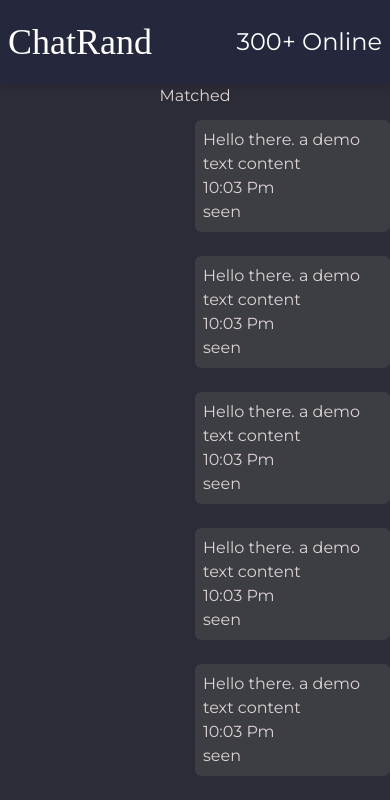
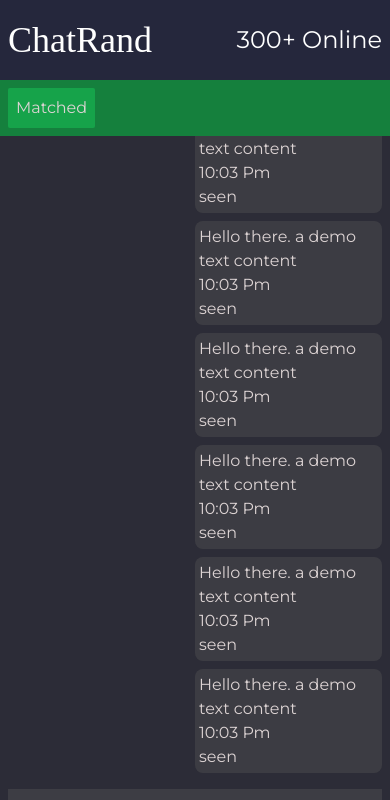
Before and after one commit to ChatRand/chatrand-frontend, a React (Create React App) app: page / in a window 390 px wide. Shown: the top 800 px of the page. Built offline with nearby package versions, Linux system fonts and the light colour scheme; a web font is replaced by a local one.

Commit message:
UI almost done

```diff
--- a/package.json
+++ b/package.json
@@ -36,6 +36,7 @@
     ]
   },
   "devDependencies": {
+    "@tailwindcss/forms": "^0.4.0",
     "autoprefixer": "^10.4.2",
     "postcss": "^8.4.7",
     "tailwindcss": "^3.0.23"
--- a/public/index.html
+++ b/public/index.html
@@ -27,6 +27,13 @@
     <title>ChatRand</title>
   </head>
   <body>
+    <style>
+      * {
+        padding: 0;
+        margin: 0;
+        box-sizing: border-box;
+      }
+    </style>
     <noscript>You need to enable JavaScript to run this app.</noscript>
     <div id="root"></div>
     <!--
--- a/src/App.css
+++ b/src/App.css
@@ -1,5 +1,5 @@
 ::-webkit-scrollbar {
-  width: 8px;
+  width: 6px;
 }
 
 ::-webkit-scrollbar-track {
@@ -17,18 +17,41 @@
   cursor: pointer;
 }
 
-
-body {
+* {
   margin: 0;
   padding: 0;
   box-sizing: border-box;
 }
 
 .app {
-  height: 100vh;
+  min-height: 100vh;
   width: 100vw;
+
+  /* min-height: -webkit-fill-available; */
   position: relative;
 
-  display: grid;
-  grid-template-rows: 10vh auto;
+  display: flex;
+  flex-direction: column;
 }
+
+.navbar {
+  height: 5em;
+  width: 100%;
+}
+
+.chat-place {
+  display: flex;
+  flex-direction: column;
+  height: calc(100vh - 5em);
+  position: relative;
+}
+
+.chat-list {
+  overflow-y: scroll;
+  width: 100%;
+}
+
+.chat-message {
+  /* align-self: flex-end; */
+  justify-self: flex-end;
+}
--- a/src/components/Chat/ChatList.js
+++ b/src/components/Chat/ChatList.js
@@ -1,7 +1,20 @@
+import { useEffect, useRef } from "react";
 import ChatMessage from "./ChatMessage";
 const ChatList = () => {
+  const bottom = useRef(null);
+
+  const scrollToBottom = () => {
+    bottom.current?.scrollIntoView({
+      behaviour: 'smooth'
+    })
+  }
+
+  useEffect(() => {
+    scrollToBottom()
+  })
+
   return (
-    <div className="overflow-auto w-full flex flex-col">
+    <div className="chat-list pl-2 pr-2 lg:pl-20 lg:pr-20">
       <ChatMessage />
       <ChatMessage />
       <ChatMessage />
@@ -21,6 +34,7 @@ const ChatList = () => {
       <ChatMessage />
       <ChatMessage />
       <ChatMessage />
+      <div ref={bottom}></div>
     </div>
   )
 }
--- a/src/components/Chat/ChatMessage.js
+++ b/src/components/Chat/ChatMessage.js
@@ -1,6 +1,6 @@
 const ChatMessage = () => {
   return (
-    <div className="bg-messagecolor1 max-w-[50%] self-end p-2 rounded-md mb-3 mt-3">
+    <div className="mt-2 mb-2 bg-messagecolor1 max-w-[50%] rounded-lg p-1 chat-message">
       <div>
         Hello there. a demo text content
       </div>
--- a/src/components/Chat/ChatPlace.js
+++ b/src/components/Chat/ChatPlace.js
@@ -4,7 +4,7 @@ import Status from './Status';
 
 const ChatPlace = () => {
   return (
-    <div className="chat-place flex flex-col items-center">
+    <div className="chat-place">
       <Status />
       <ChatList />
       <InputBox />
--- a/src/components/Chat/InputBox.js
+++ b/src/components/Chat/InputBox.js
@@ -1,7 +1,7 @@
 const InputBox = () => {
   return (
-    <div className="w-full">
-      <textarea name="chat" className="w-full">
+    <div className="input-box pl-2 pr-2 lg:pl-20 lg:pr-20">
+      <textarea name="chat" placeholder="Message..." className="w-full resize-none border-none bg-messagecolor1 mt-2 form-textarea h-12">
 
       </textarea>
     </div>
--- a/src/components/Chat/Status.js
+++ b/src/components/Chat/Status.js
@@ -1,6 +1,8 @@
 const Status = () => {
   return (
-    <h3 className="bg-green rounded-md">Matched</h3>
+   <div className="status bg-green-700 p-2 items-center justify-center pl-2 pr-2 lg:pl-20 lg:pr-20">
+     <h3 className="w-min rounded-sm p-2 bg-green-600">Matched</h3>
+   </div>
   )
 }
 
--- a/src/components/Navigation/NavBar.js
+++ b/src/components/Navigation/NavBar.js
@@ -1,8 +1,8 @@
 const NavBar = () => {
   return (
-    <nav className="bg-primary w-screen navbar drop-shadow-md">
-      <h3 className="text-white ml-2 text-4xl font-chatrand  sm:text-5xl sm:ml-20">ChatRand</h3>
-      <div className="online-count text-white mr-2 text-2xl sm:text-3xl sm:mr-20">300+ Online</div>
+    <nav className="bg-primary w-screen navbar pl-2 pr-2 sm:pl-20 sm:pr-20 shadow-md">
+      <h3 className="text-white text-4xl font-chatrand sm:text-5xl">ChatRand</h3>
+      <div className="online-count text-white text-2xl sm:text-3xl">300+ Online</div>
     </nav>
   )
 };
--- a/tailwind.config.js
+++ b/tailwind.config.js
@@ -21,5 +21,9 @@ module.exports = {
   variants: {
     extends: {},
   },
-  plugins: [],
+  plugins: [
+    require('@tailwindcss/forms')({
+      strategy: 'class',
+    }),
+  ],
 }
```
Also changed, not shown: 1 other file (tests, documents, lock files or other folders).
